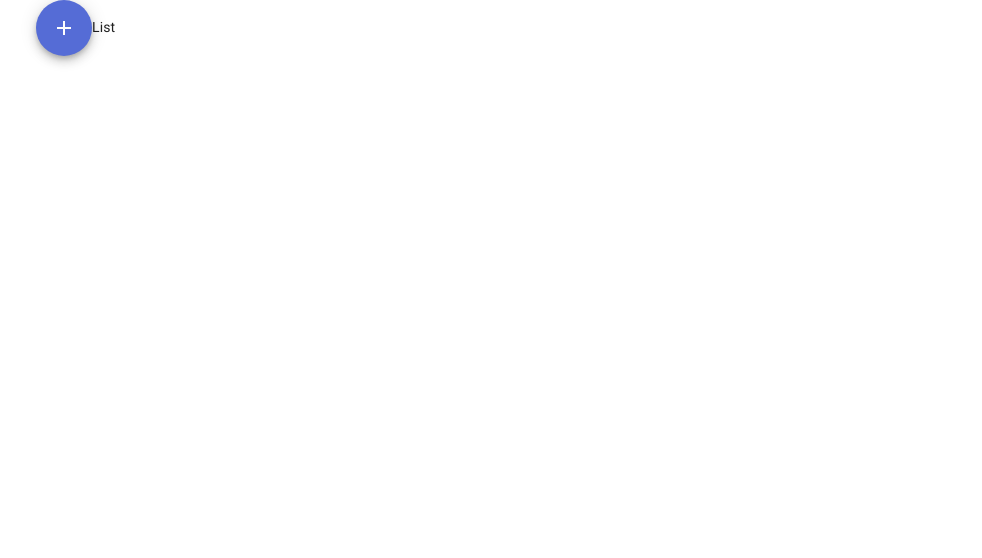
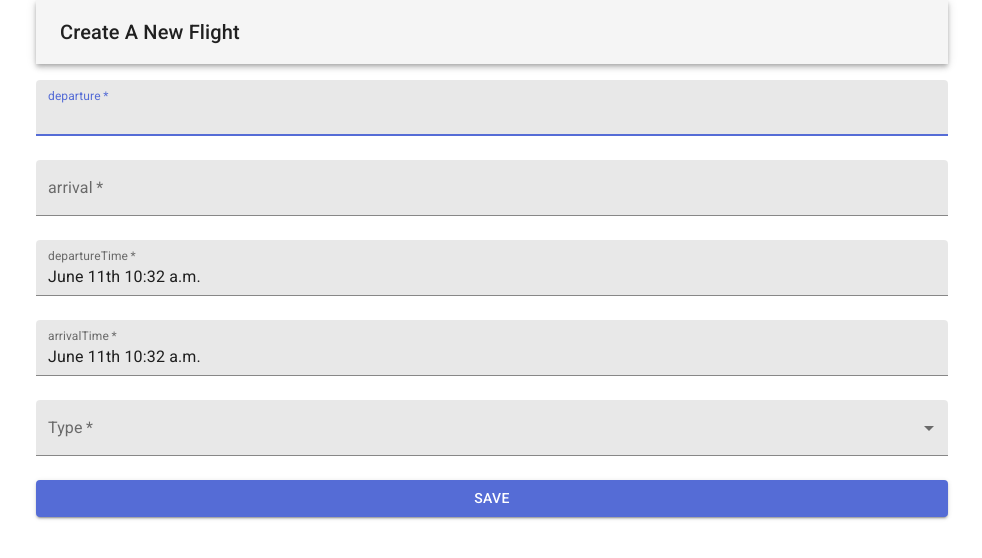
Before and after one commit to MustafaDal/flights-challenge, a React (Create React App) app: page /create in a window 1280 px wide. Shown: the top 558 px of the page, without its empty margins (148-1130 px from the left). Built offline with nearby package versions, Linux system fonts and the light colour scheme; no server answers.

Commit message:
flight, create form UI created and other changes applied.

```diff
--- a/package.json
+++ b/package.json
@@ -3,9 +3,12 @@
   "version": "0.1.0",
   "private": true,
   "dependencies": {
+    "@date-io/date-fns": "^1.3.6",
     "@material-ui/core": "^4.0.2",
     "@material-ui/icons": "^4.0.1",
+    "@material-ui/pickers": "^3.1.0",
     "axios": "^0.19.0",
+    "date-fns": "^2.0.0-alpha.31",
     "lodash-es": "^4.17.11",
     "react": "^16.8.6",
     "react-dom": "^16.8.6",
--- a/src/App.jsx
+++ b/src/App.jsx
@@ -4,6 +4,7 @@ import Fab from '@material-ui/core/Fab'
 import AddIcon from '@material-ui/icons/Add'
 import Container from '@material-ui/core/Container'
 import List from './components/List'
+import Create from './components/Create'
 
 class App extends Component {
   state = {
@@ -41,14 +42,15 @@ class App extends Component {
     return (
       <Router>
         <Container component="main" maxWidth="md">
-          <Fab color="primary" aria-label="Add">
+          {/* <Fab color="primary" aria-label="Add">
             <AddIcon />
-          </Fab>
+          </Fab> */}
 
-          <List />
+          {/* <List /> */}
+          <Create />
 
-          <p>{this.state.cheapJson}</p>
-          <p>{this.state.businessJson}</p>
+          {/* <p>{this.state.cheapJson}</p>
+          <p>{this.state.businessJson}</p> */}
         </Container>
       </Router>
     )
--- a/src/components/Create.jsx
+++ b/src/components/Create.jsx
@@ -1,121 +1,129 @@
-import React from 'react';
-import Avatar from '@material-ui/core/Avatar';
-import Button from '@material-ui/core/Button';
-import CssBaseline from '@material-ui/core/CssBaseline';
-import TextField from '@material-ui/core/TextField';
-import FormControlLabel from '@material-ui/core/FormControlLabel';
-import Checkbox from '@material-ui/core/Checkbox';
-import Link from '@material-ui/core/Link';
-import Grid from '@material-ui/core/Grid';
-import Box from '@material-ui/core/Box';
-import LockOutlinedIcon from '@material-ui/icons/LockOutlined';
-import Typography from '@material-ui/core/Typography';
-import { makeStyles } from '@material-ui/core/styles';
-import Container from '@material-ui/core/Container';
+import React, { useState } from 'react'
+import Button from '@material-ui/core/Button'
+import TextField from '@material-ui/core/TextField'
+import Select from '@material-ui/core/Select'
+import Typography from '@material-ui/core/Typography'
+import AppBar from '@material-ui/core/AppBar'
+import Box from '@material-ui/core/Box'
+import Toolbar from '@material-ui/core/Toolbar'
+import DateFnsUtils from '@date-io/date-fns' // choose your lib
+import { DateTimePicker, MuiPickersUtilsProvider } from '@material-ui/pickers'
+import FilledInput from '@material-ui/core/FilledInput'
+import InputLabel from '@material-ui/core/InputLabel'
+import MenuItem from '@material-ui/core/MenuItem'
+import FormControl from '@material-ui/core/FormControl'
 
-function MadeWithLove() {
-  return (
-    <Typography variant="body2" color="textSecondary" align="center">
-      {'Built with love by the '}
-      <Link color="inherit" href="https://material-ui.com/">
-        Material-UI
-      </Link>
-      {' team.'}
-    </Typography>
-  );
+/*
+business
+  arrival: "Antalya"
+  arrivalTime: 1564410656
+  departure: "Ankara"
+  departureTime: 1561627856
+
+cheap:
+  arrival: 1558902656
+  departure: 1558902656
+  route: "Cruz del Eje-Antalya"
+*/
+
+const Create = () => {
+  const [departureTime, handleChangeDepartureTime] = useState(new Date())
+  const [arrivalTime, handleChangeArrivalTime] = useState(new Date())
+
+  const [values, setValues] = React.useState({
+    flightType: ''
+  })
+
+  function handleChange(event) {
+    setValues(oldValues => ({
+      ...oldValues,
+      [event.target.name]: event.target.value
+    }))
   }
 
-const useStyles = makeStyles(theme => ({
-  '@global': {
-    body: {
-      backgroundColor: theme.palette.common.white,
-    },
-  },
-  paper: {
-    marginTop: theme.spacing(8),
-    display: 'flex',
-    flexDirection: 'column',
-    alignItems: 'center',
-  },
-  avatar: {
-    margin: theme.spacing(1),
-    backgroundColor: theme.palette.secondary.main,
-  },
-  form: {
-    width: '100%', // Fix IE 11 issue.
-    marginTop: theme.spacing(1),
-  },
-  submit: {
-    margin: theme.spacing(3, 0, 2),
-  },
-}));
+  return (
+    <div>
+      <AppBar position="static" color="default">
+        <Toolbar>
+          <Typography variant="h6" color="inherit">
+            Create A New Flight
+          </Typography>
+        </Toolbar>
+      </AppBar>
 
-export default function SignIn() {
-  const classes = useStyles();
-
-  return (
-    <Container component="main" maxWidth="xs">
-      <CssBaseline />
-      <div className={classes.paper}>
-        <Avatar className={classes.avatar}>
-          <LockOutlinedIcon />
-        </Avatar>
-        <Typography component="h1" variant="h5">
-          Sign in
-        </Typography>
-        <form className={classes.form} noValidate>
+      <form>
         <TextField
-            variant="outlined"
+          variant="filled"
           margin="normal"
           required
           fullWidth
-            id="email"
-            label="Email Address"
-            name="email"
-            autoComplete="email"
+          id="departure"
+          label="departure"
+          name="departure"
+          autoComplete="departure"
           autoFocus
         />
+
         <TextField
-            variant="outlined"
+          variant="filled"
           margin="normal"
           required
           fullWidth
-            name="password"
-            label="Password"
-            type="password"
-            id="password"
-            autoComplete="current-password"
+          id="arrival"
+          label="arrival"
+          name="arrival"
+          autoComplete="arrival"
         />
-          <FormControlLabel
-            control={<Checkbox value="remember" color="primary" />}
-            label="Remember me"
+
+        <MuiPickersUtilsProvider utils={DateFnsUtils}>
+          <Box mt={2} mb={3}>
+            <DateTimePicker
+              label="departureTime"
+              value={departureTime}
+              onChange={handleChangeDepartureTime}
+              inputVariant="filled"
+              required
+              fullWidth
             />
-          <Button
-            type="submit"
+          </Box>
+        </MuiPickersUtilsProvider>
+
+        <MuiPickersUtilsProvider utils={DateFnsUtils}>
+          <Box mt={3} mb={3}>
+            <DateTimePicker
+              label="arrivalTime"
+              value={arrivalTime}
+              onChange={handleChangeArrivalTime}
+              inputVariant="filled"
+              required
               fullWidth
-            variant="contained"
-            color="primary"
-            className={classes.submit}
+            />
+          </Box>
+        </MuiPickersUtilsProvider>
+
+        <Box mt={3} mb={3}>
+          <FormControl variant="filled" required fullWidth>
+            <InputLabel htmlFor="flightType">Type</InputLabel>
+            <Select
+              value={values.flightType}
+              onChange={handleChange}
+              input={<FilledInput name="flightType" id="flightType" />}
             >
-            Sign In
+              <MenuItem value="">
+                <em>None</em>
+              </MenuItem>
+              <MenuItem value="cheap">cheap</MenuItem>
+              <MenuItem value="business">business</MenuItem>
+            </Select>
+          </FormControl>
+        </Box>
+
+        <Button type="submit" fullWidth variant="contained" color="primary">
+          Save
         </Button>
-          <Grid container>
-            <Grid item xs>
-              <Link href="#" variant="body2">
-                Forgot password?
-              </Link>
-            </Grid>
-            <Grid item>
-              <Link href="#" variant="body2">
-                {"Don't have an account? Sign Up"}
-              </Link>
-            </Grid>
-          </Grid>
       </form>
     </div>
-      <Box mt={5}>
-        <MadeWithLove />
-      </Box>
-    </Container>
-  );
+  )
 }
+
+export default Create
--- a/src/components/List/index.jsx
+++ b/src/components/List/index.jsx
@@ -1,5 +1,29 @@
 import React from 'react'
+import { makeStyles } from '@material-ui/core/styles'
+import AppBar from '@material-ui/core/AppBar'
+import Toolbar from '@material-ui/core/Toolbar'
+import Typography from '@material-ui/core/Typography'
 
-const List = () => 'List'
+const useStyles = makeStyles({
+  root: {
+    flexGrow: 1
+  }
+})
+
+const List = () => {
+  const classes = useStyles()
+
+  return (
+    <div className={classes.root}>
+      <AppBar position="static" color="default">
+        <Toolbar>
+          <Typography variant="h6" color="inherit">
+            Flight List
+          </Typography>
+        </Toolbar>
+      </AppBar>
+    </div>
+  )
+}
 
 export default List
```
Also changed, not shown: 2 other files (tests, documents, lock files or other folders). Lines whose indentation alone changed are shown as unchanged.
